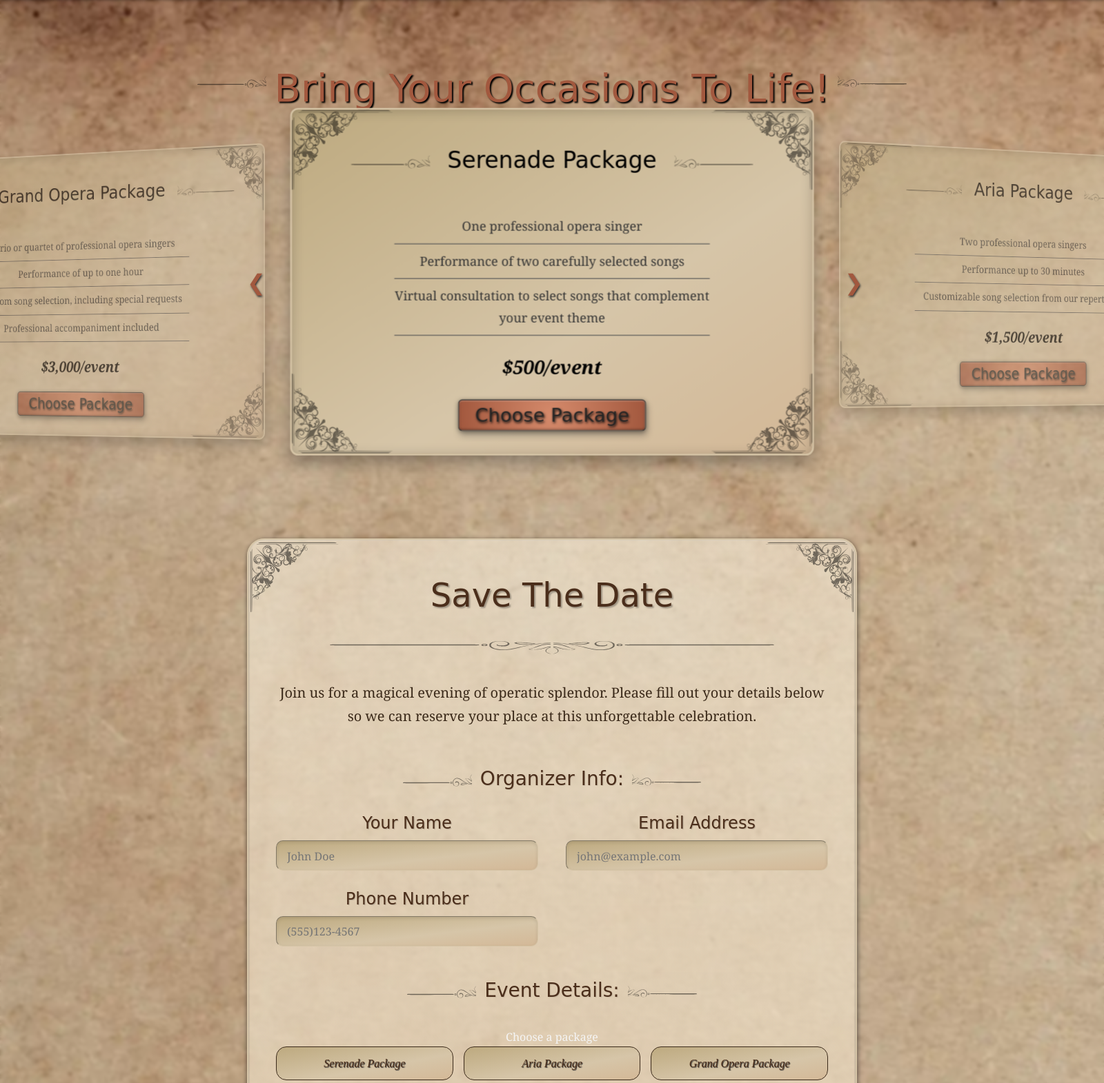
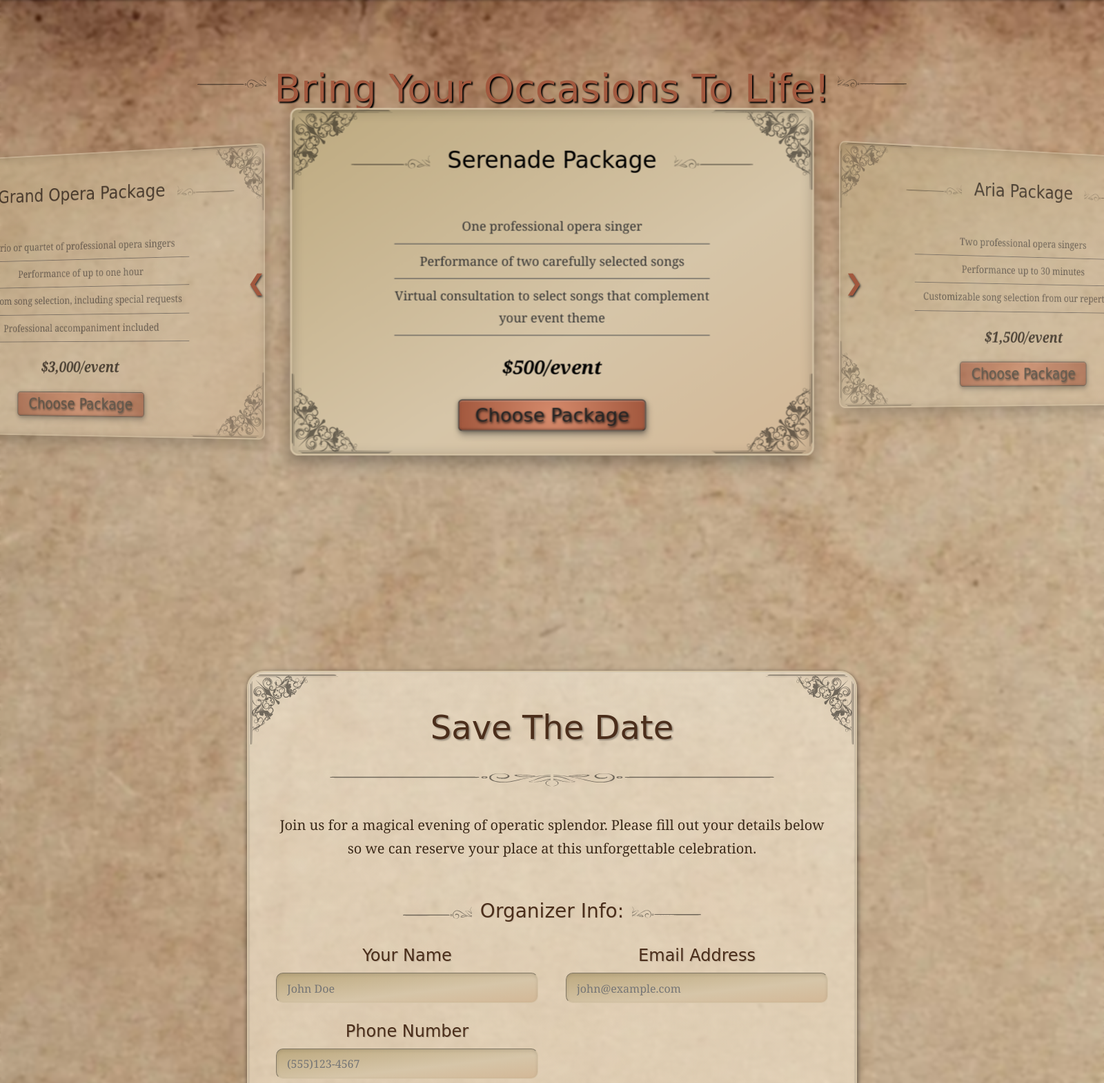
Before and after one commit to VidiVici98/Aria-Amore-Website-Core, a PHP site: page /services.html in a window 1600 px wide; the page is wider, and only the part inside the window is pictured. Shown: the part 65-1636 px from the top of that part at 69% size. Run offline with PHP 8.4, Linux system fonts and the light colour scheme; some web fonts are replaced.

Commit message:
Services Page RSVP Section Remove Negative Margin-Top

```diff
--- a/assets/css/services.css
+++ b/assets/css/services.css
@@ -159,7 +159,6 @@ body {
     justify-content: center;
     padding: 60px 20px;
     background: transparent;
-    margin-top: -12%;
   }
   .services-page .rsvp-card {
     background-size: cover;
```
